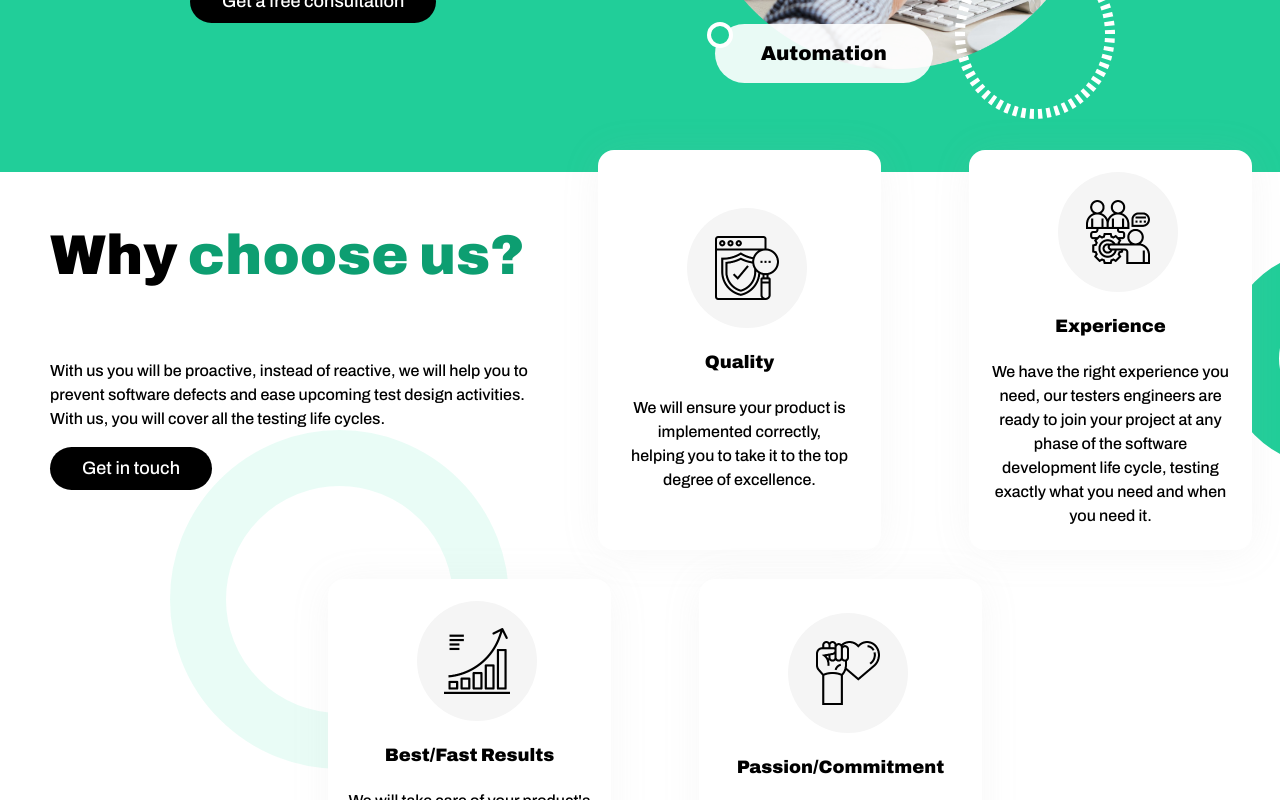
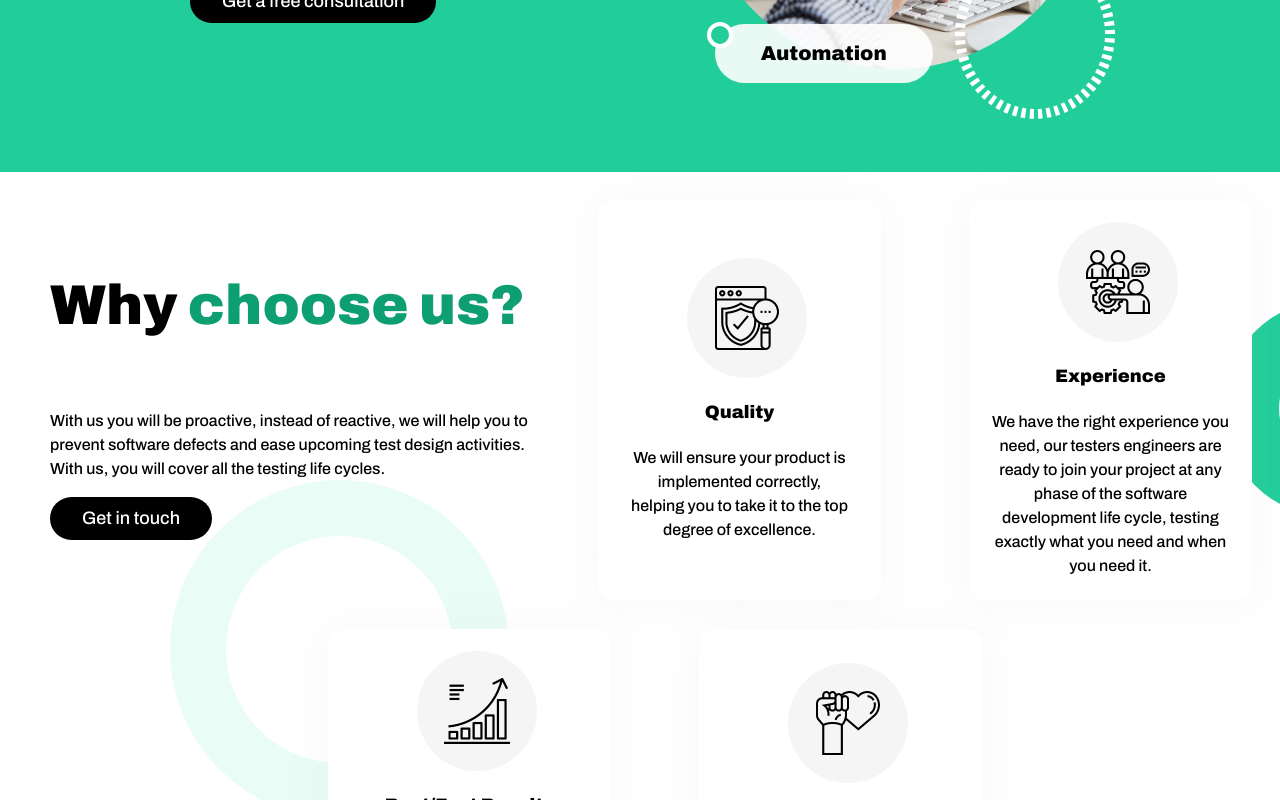
Before and after one commit to a11ysolutions/website, a React (Create React App) app: page / in a window 1280 px wide. Shown: the part 478-1278 px from the top of the page. Built offline with nearby package versions, Linux system fonts and the light colour scheme.

Commit message:
fix: adjust  qualities section margin top to 110px

```diff
--- a/src/Components/UI/Qualities/Qualities.css
+++ b/src/Components/UI/Qualities/Qualities.css
@@ -110,7 +110,7 @@
   .why-choose-us-qualities {
     display: flex;
     flex-direction: row;
-    margin-top: 60px;
+    margin-top: 110px;
     /* column-gap: 140px; */
   }
   .why-choose-us-qualities {
```
